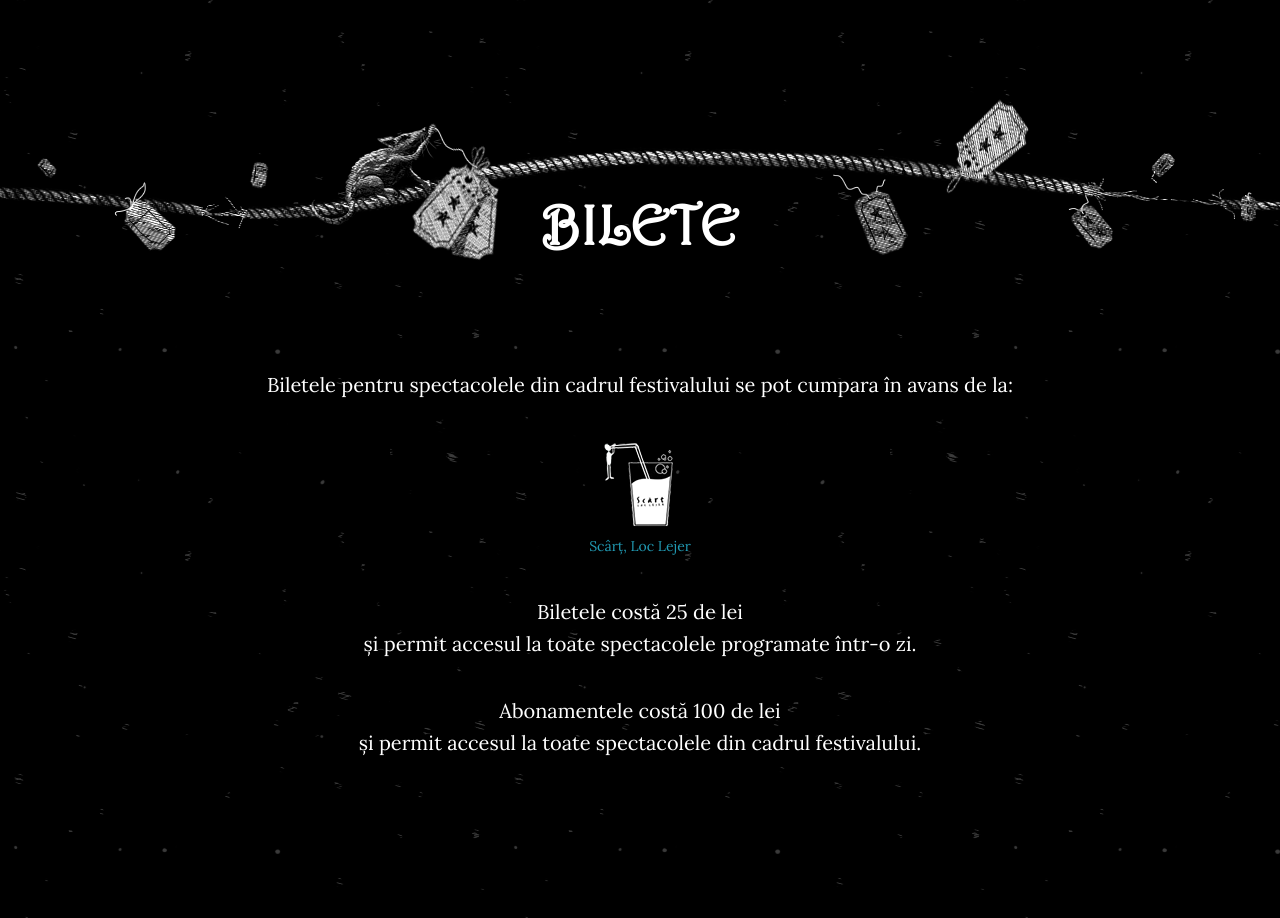
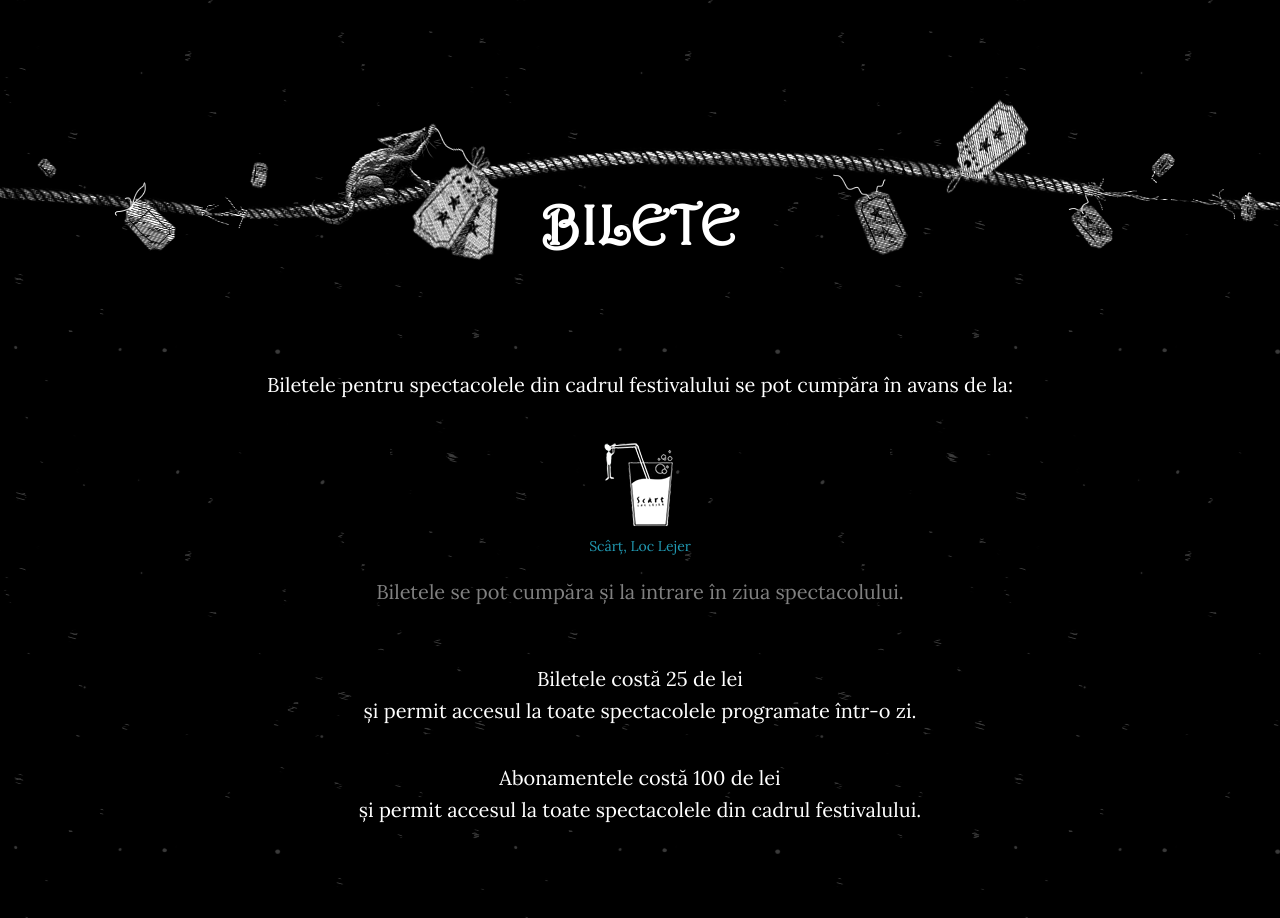
Before and after one commit to andreipfeiffer/antagon2015, a PHP site: page / in a window 1280 px wide. Shown: the part 2888-3806 px from the top of the page. Run offline with PHP 8.4, Linux system fonts and the light colour scheme.

Commit message:
Update text bilete

```diff
--- a/index.php
+++ b/index.php
@@ -398,10 +398,11 @@ $url['tvr']      = 'https://www.google.ro/maps/place/SRTv+-+TVR+Timisoara/@45.75
             <div class="row">
                 <div class="col-lg-8 col-lg-offset-2">
                     <h2>Bilete</h2>
-                    <p>Biletele pentru spectacolele din cadrul festivalului se pot cumpara în avans de la:</p>
+                    <p>Biletele pentru spectacolele din cadrul festivalului se pot cumpăra în avans de la:</p>
                     <a href="https://www.facebook.com/scartloclejer" class="logo logo-scart">Scârț, Loc Lejer</a>
                     <br>
                     <br>
+                    <p class="transparent">Biletele se pot cumpăra și la intrare în ziua spectacolului.</p>
                     <br>
                     <p>Biletele costă 25 de lei <br>și permit accesul la toate spectacolele programate într-o zi.</p>
                     <p>Abonamentele costă 100 de lei <br>și permit accesul la toate spectacolele din cadrul festivalului.</p>
```
